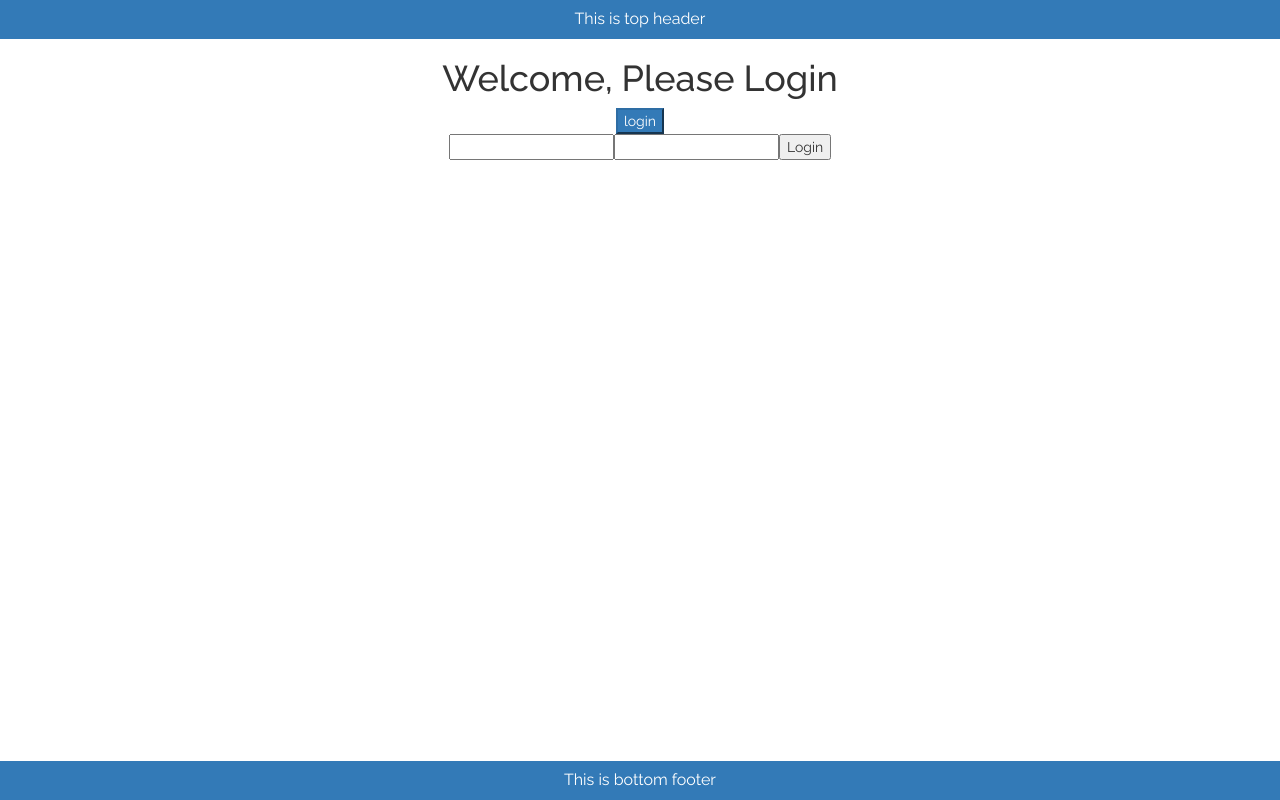
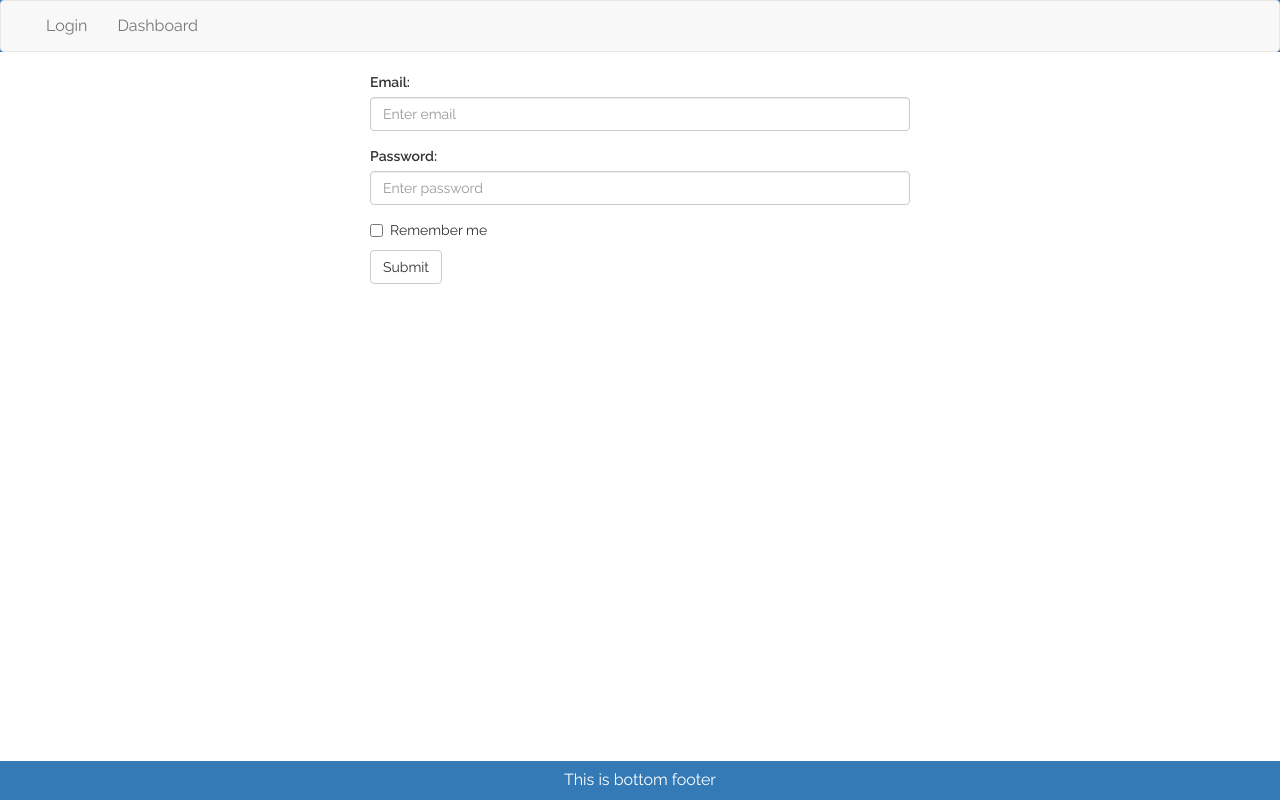
Before and after one commit to imrai14/angular2-todo, an Angular app: page /login in a window 1280 px wide. Built offline with nearby package versions, Linux system fonts and the light colour scheme.

Commit message:
WIP on styling

```diff
--- a/src/app/app.component.html
+++ b/src/app/app.component.html
@@ -1,11 +1,5 @@
 <app-header></app-header>
-<div class="container text-center">
-  <h1>
-    {{title}}
-  </h1>
-  <button type="button" class="btn-primary" [routerLink]="['login']">login</button>
-  <div class="">
-    <router-outlet></router-outlet>
-  </div>
-</div>
+    <div class='container'>
+        <router-outlet></router-outlet>
+    </div>
 <app-footer></app-footer>
--- a/src/app/app.component.ts
+++ b/src/app/app.component.ts
@@ -7,7 +7,7 @@ import { Router, ActivatedRoute } from '@angular/router';
 })
 export class AppComponent {
 
-  constructor(private _router : Router){
+  constructor(private _router: Router) {
 
   }
 
--- a/src/app/app.module.ts
+++ b/src/app/app.module.ts
@@ -19,7 +19,8 @@ import { DashboardModule } from './dashboard/dashboard.module';
     BrowserModule,
     FormsModule,
     HttpModule,
-    RouterModule.forRoot([]),
+    RouterModule.forRoot([{ path: '', redirectTo: '/', pathMatch: 'full' },
+      { path: '**', redirectTo: '/', pathMatch: 'full' }]),
     DashboardModule,
     LoginModule
   ],
--- a/src/app/layout/header.component.ts
+++ b/src/app/layout/header.component.ts
@@ -2,7 +2,18 @@ import { Component } from '@angular/core';
 
 @Component({
     selector : 'app-header',
-    template : `<div class="common-header-blk">This is top header</div>`
+    template : `
+    <div class="common-header-blk">
+        <nav class='navbar navbar-default'>
+            <div class='container-fluid'>
+                <a class='navbar-brand'>{{pageTitle}}</a>
+                <ul class='nav navbar-nav'>
+                    <li><a [routerLink]="['/login']">Login</a></li>
+                    <li><a [routerLink]="['/dashboard']">Dashboard</a></li>
+                </ul>
+            </div>
+        </nav>
+     </div>`
 })
 
 export class HeaderComponent {
--- a/src/app/login/login.component.html
+++ b/src/app/login/login.component.html
@@ -1,7 +1,16 @@
-<div>
-    <form novalidate>
-        <input type="text" name="uname" value="">
-        <input type="text" name="password" value="">
-        <button type="button" (click)="goToNextPage()">Login</button>
-    </form>
+<div class="col-md-6 col-md-offset-3">
+    <form>
+    <div class="form-group">
+      <label for="email">Email:</label>
+      <input type="email" class="form-control" id="email" placeholder="Enter email">
+    </div>
+    <div class="form-group">
+      <label for="pwd">Password:</label>
+      <input type="password" class="form-control" id="pwd" placeholder="Enter password">
+    </div>
+    <div class="checkbox">
+      <label><input type="checkbox"> Remember me</label>
+    </div>
+    <button type="submit" class="btn btn-default">Submit</button>
+  </form>
 </div>
--- a/src/assets/styles.css
+++ b/src/assets/styles.css
@@ -11,7 +11,6 @@ body{
 .common-header-blk{
     background: #337ab7;
     color: #fff;
-    padding: 8px 0px;
     font-size: 16px;
     text-align: center;
 }
```
